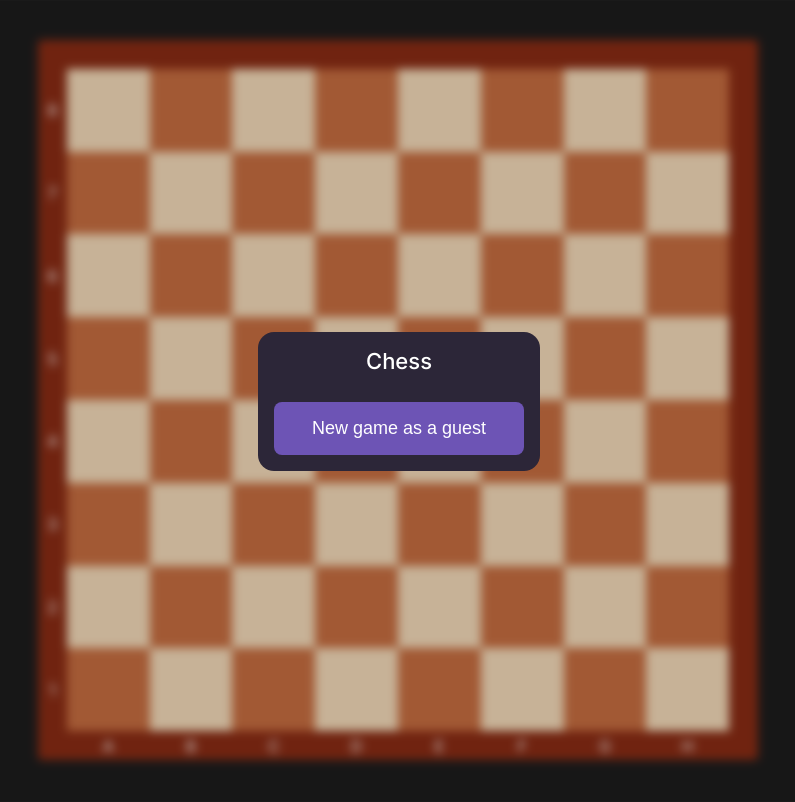
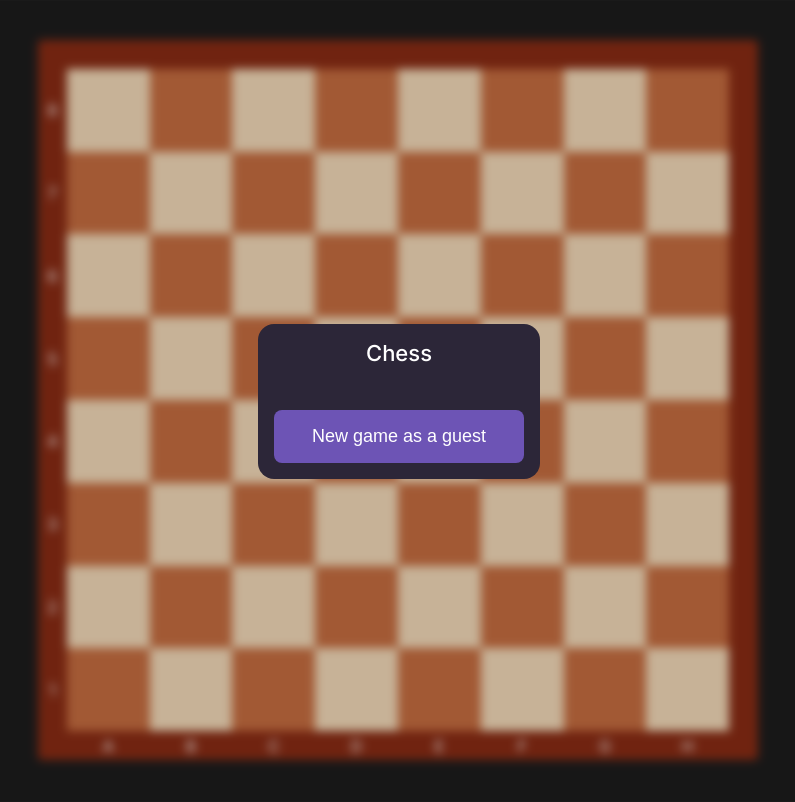
Before and after one commit to JaxV9/chess, a Next.js app: page / in a window 1280 px wide. Shown: the whole page, without its empty margins (242-1037 px from the left). Built offline with nearby package versions, Linux system fonts and the light colour scheme; no server answers.

Commit message:
feat: redirect to session path

```diff
--- a/src/components/menu/menu.tsx
+++ b/src/components/menu/menu.tsx
@@ -3,14 +3,19 @@
 import { PopUpContext } from "@/contexts/contexts";
 import { UiMenu } from "../ui/uiMenu/uiMenu";
 import { UiMenuBtn } from "../ui/uiMenuBtn/uiMenuBtn";
-import { useContext, useState } from "react";
+import { use, useEffect, useState } from "react";
 import useUseCase from "@/hooks/useUseCase";
 import { CopyField } from "../ui/copyField/copyField";
+import { MenuLabel } from "../ui/menuLabel/menuLabel";
+import { useRouter } from "next/navigation";
 
 export const Menu = () => {
   const { gatewayUseCase } = useUseCase();
-  const { setFailPopUp, setSuccessPopUp } = useContext(PopUpContext);
+  const { setFailPopUp, setSuccessPopUp } = use(PopUpContext);
+  const router = useRouter();
 
+  const token = gatewayUseCase.gameEngineUseCases.getTokenGameSession();
+  const [gameSessionLink, setGameSessionLink] = useState<string>("");
   const [hasAPlayerSession, setHasAPlayerSession] = useState<boolean>(false);
   const [gameSessionGenerated, setGameSessionGenerated] = useState<boolean | null>(null);
 
@@ -32,6 +37,13 @@ export const Menu = () => {
     setGameSessionGenerated(true)
   };
 
+  useEffect(() => {
+  if (typeof window !== "undefined") {
+    const baseUrl = window.location.origin;
+    setGameSessionLink(`${baseUrl}/game/${token}`);
+  }
+}, [token]);
+
   return (
     <>
       <UiMenu title="Chess">
@@ -50,8 +62,9 @@ export const Menu = () => {
         )}
         {gameSessionGenerated && (
           <>
-            <p>{}</p>
-            <CopyField field={gatewayUseCase.gameEngineUseCases.getTokenGameSession()} />
+            <MenuLabel text="Share the link with your friend" />
+            <CopyField field={gameSessionLink} />
+            <UiMenuBtn callback={() => router.push(gameSessionLink)} text="Join Game" />
           </>
         )}
       </UiMenu>
--- a/src/components/ui/copyField/style.css
+++ b/src/components/ui/copyField/style.css
@@ -3,7 +3,7 @@
     flex-direction: row;
     gap: 16px;
     border: 1px solid white;
-    padding: 16px;
+    padding: 8px;
     border-radius: 8px;
     transition: all ease 0.2s;
     cursor: pointer;
@@ -15,14 +15,14 @@
 }
 
 .field {
-    font-size: 18px;
+    font-size: 14px;
     margin: auto;
 }
 
 .copy-icon,
 .copy-check {
-    width: 32px;
-    height: 32px;
+    width: 28px;
+    height: 28px;
     margin: auto;
     background-repeat: no-repeat;
     background-size: contain;
--- /dev/null
+++ b/src/components/ui/menuLabel/menuLabel.tsx
@@ -0,0 +1,14 @@
+"use client";
+import "./style.css";
+
+type MenuLabelProps = {
+  text: string;
+};
+
+export const MenuLabel = ({ text }: MenuLabelProps) => {
+  return (
+    <>
+      <div>{text}</div>
+    </>
+  );
+};
--- /dev/null
+++ b/src/components/ui/menuLabel/style.css
@@ -0,0 +1,3 @@
+div {
+    text-align: start;
+}
--- a/src/components/ui/popUp/popup.tsx
+++ b/src/components/ui/popUp/popup.tsx
@@ -1,10 +1,10 @@
 "use client";
 import "./style.css";
 import { PopUpContext } from "@/contexts/contexts";
-import { useContext, useEffect, useState } from "react";
+import { use, useEffect, useState } from "react";
 
 export const PopupUi = () => {
-  const { popUpState, setPopUpState } = useContext(PopUpContext);
+  const { popUpState, setPopUpState } = use(PopUpContext);
 
   const [isFadeOut, setIsFadeOut] = useState<boolean[]>([]);
 
--- a/src/components/ui/uiMenuBtn/style.css
+++ b/src/components/ui/uiMenuBtn/style.css
@@ -9,6 +9,7 @@
     transition: all ease 0.2s;
     font-size: 18px;
     color: white;
+    margin-top: 16px;
 }
 
 .menu-start-game-btn:hover {
```
Also changed, not shown: src/app/game/[id]/page.tsx (added, +13 -0 lines).
